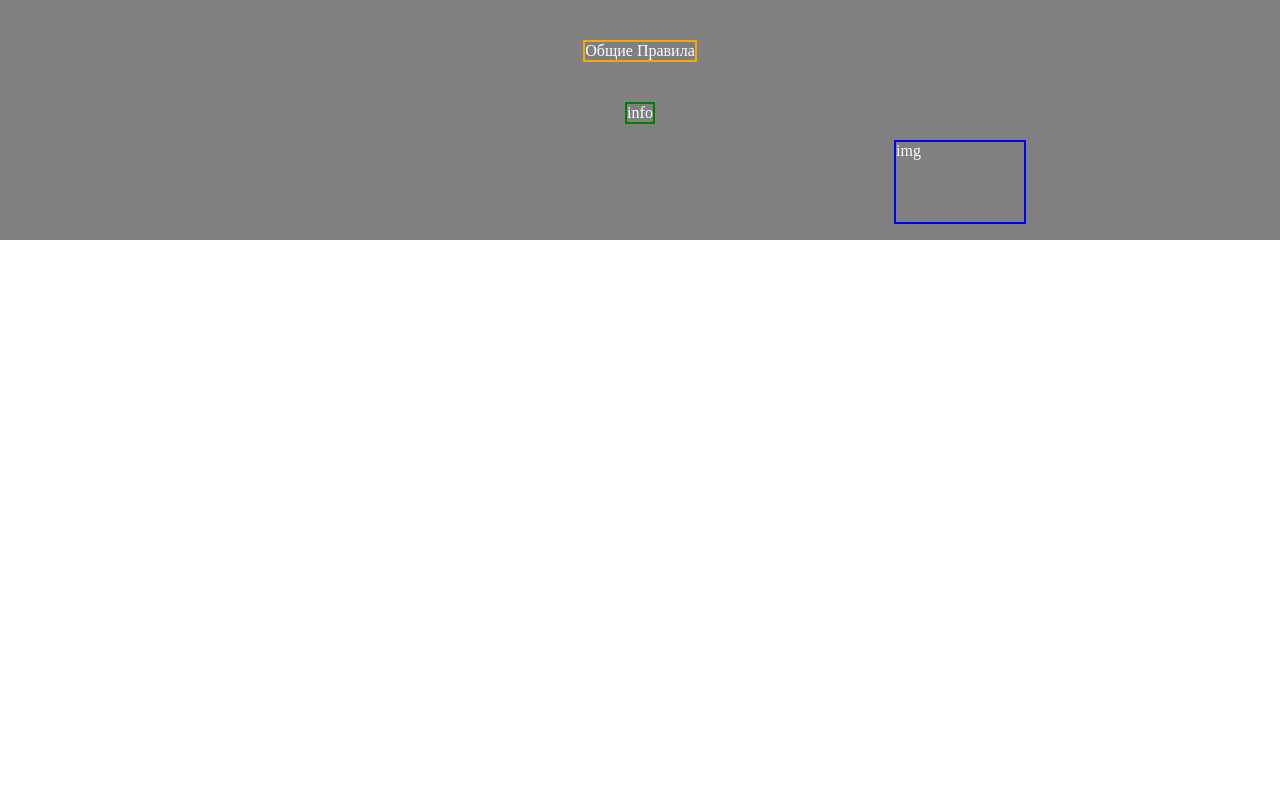
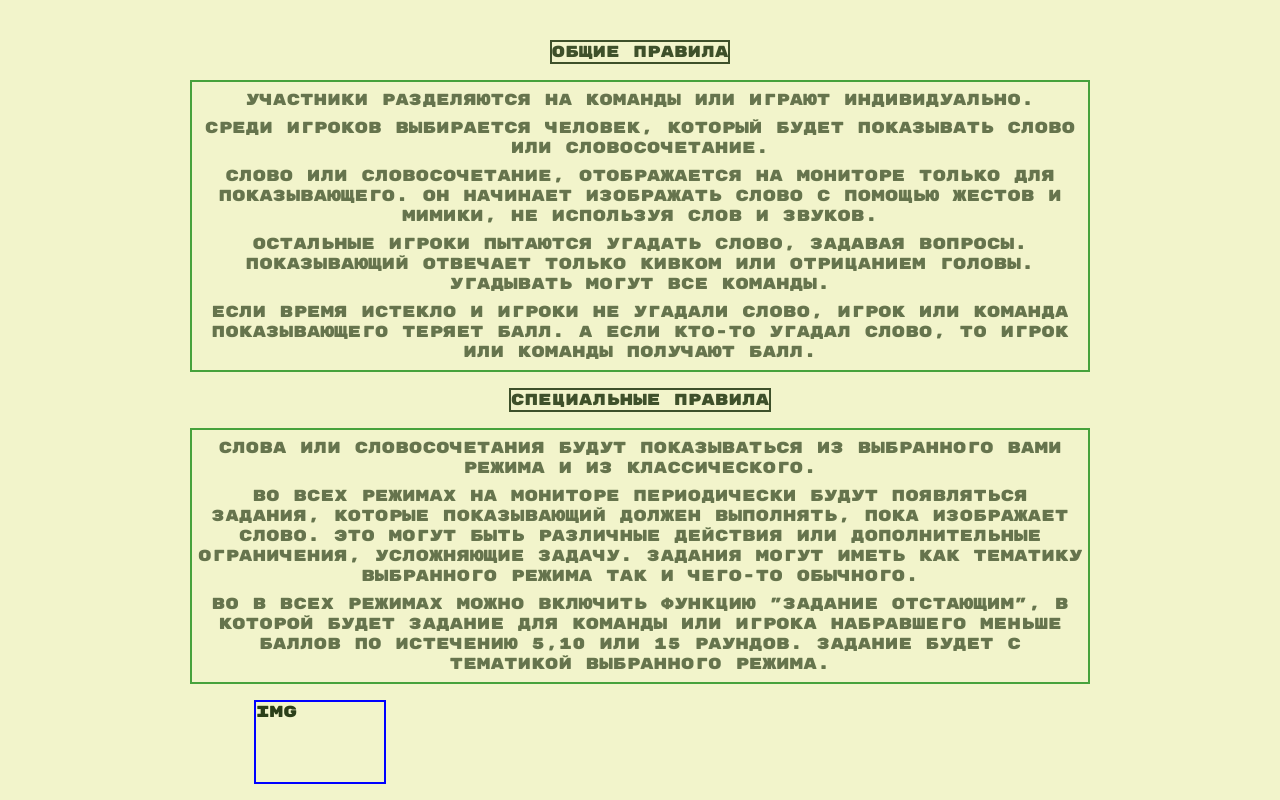
Before and after one commit to RudWhale/Croc-Game, a Next.js app: page / in a window 1280 px wide. Built offline with nearby package versions, Linux system fonts and the light colour scheme.

Commit message:
Filling the block with text, styling the test, aligning the text

```diff
--- a/src/app/Components/Block Rules/index.tsx
+++ b/src/app/Components/Block Rules/index.tsx
@@ -4,7 +4,21 @@ export default function BlockRules() {
   return (
     <div className={styles.blockRules}>
       <div className={styles.blockRules_title}>Общие Правила</div>
-      <div className={styles.blockRules_info}>info</div>
+      <div className={styles.blockRules_info}>
+        <div>Участники разделяются на команды или играют индивидуально.</div>
+        <div>Среди игроков выбирается человек, который будет показывать слово или словосочетание.</div>
+        <div>Слово или словосочетание, отображается на мониторе только для показывающего. Он начинает изображать слово с помощью жестов и мимики, не используя слов и звуков.</div>
+        <div>Остальные игроки пытаются угадать слово, задавая вопросы. Показывающий отвечает только кивком или отрицанием головы. Угадывать могут все команды.</div>
+        <div>Если время истекло и игроки не угадали слово, игрок или команда показывающего теряет балл. А если кто-то угадал слово, то игрок или команды получают балл.</div>
+      </div>
+
+      <div className={styles.blockRules_title}>Cпециальные Правила</div>
+      <div className={styles.blockRules_info}>
+        <div>Слова или словосочетания будут показываться из выбранного вами режима и из классического.</div>
+        <div>Во всех режимах на мониторе периодически будут появляться задания, которые показывающий должен выполнять, пока изображает слово. Это могут быть различные действия или дополнительные ограничения, усложняющие задачу. Задания могут иметь как тематику выбранного режима так и чего-то обычного.</div>
+        <div>Во в всех режимах можно включить функцию "Задание Отстающим", в которой будет задание для команды или игрока набравшего меньше баллов по истечению 5,10 или 15 раундов. Задание будет с тематикой выбранного режима.</div>
+      </div>
+
       <div className={styles.blockRules_img}>img</div>
     </div>
   );
--- a/src/app/Styles/blockRules.module.scss
+++ b/src/app/Styles/blockRules.module.scss
@@ -1,21 +1,35 @@
-.blockRules{
-    background-color: gray;
+.blockRules {
+    background-color: #F2F4CB;
     padding: 5vh 10vh 0 10vh;
     display: flex;
     flex-direction: column;
     align-items: center;
+    color: #2B3F19;
+    font-family: "Rubik Mono One", serif;
+    font-weight: 400;
+    font-style: normal;
 
-    &_title{
-        border: 2px solid orange;
+    &_title {
+        border: 2px solid;
+        font-size: 40;
+        opacity: 0.9;
     }
 
-    &_info{
-        border:2px solid green;
-        margin-top: 5vh;
+    &_info {
+        width: 70vw;
+        border: 2px solid green;
+        margin: 2vh 0 2vh 0;
+        font-size: 20;
+        opacity: 0.7;
+
+        div{
+            margin: 1vh 0 1vh 0;
+            text-align: center;
+        }
     }
 
-    &_img{
-        margin: 2vh 0 2vh 50vw;
+    &_img {
+        margin: 0 50vw 2vh 0;
         width: 10vw;
         height: 10vh;
         border: 2px solid blue;
--- a/src/app/layout.tsx
+++ b/src/app/layout.tsx
@@ -3,9 +3,12 @@ import { Geist, Geist_Mono } from "next/font/google";
 import "./globals.scss";
 
 
-export default function RootLayout({children,}: Readonly<{children: React.ReactNode;}>) {
+export default function RootLayout({ children, }: Readonly<{ children: React.ReactNode; }>) {
   return (
     <html lang="en">
+      <head>
+        <link href="https://fonts.googleapis.com/css2?family=Rubik+Mono+One&display=swap" rel="stylesheet"/>
+      </head>
       <body>
         {children}
       </body>
```
Also changed, not shown: public/croc-rules.png (added). Lines whose indentation alone changed are shown as unchanged.
